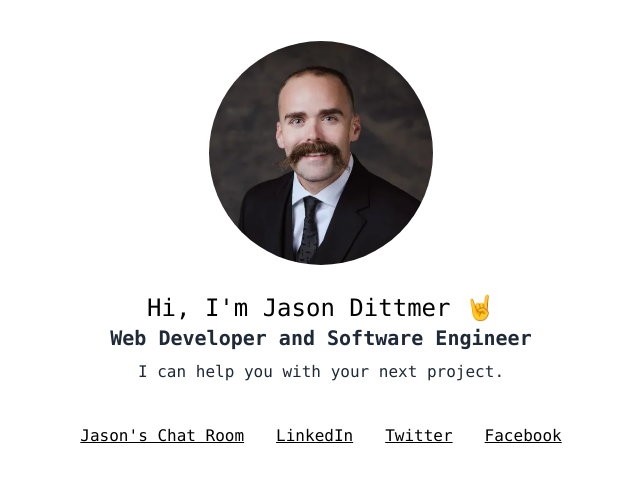
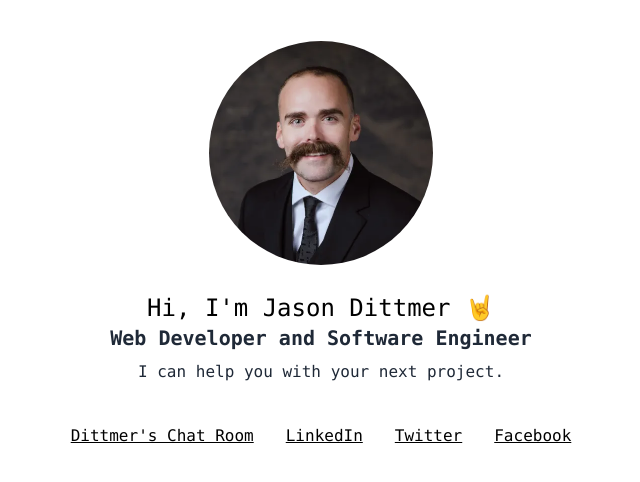
Before and after one commit to thedittmer/dittmer-pro, a SvelteKit app: page / in a window 1280 px wide. Shown: the top 482 px of the page, without its empty margins (319-959 px from the left). Built offline with nearby package versions, Linux system fonts and the light colour scheme.

Commit message:
dittmer's chat room

```diff
--- a/src/routes/+page.svelte
+++ b/src/routes/+page.svelte
@@ -59,7 +59,7 @@
 					<div class="flex flex-col md:flex-row md:items-center justify-center mt-6 dark:text-white">
 						<a
 							href="/chat"
-							class="m-4 underline">Jason's Chat Room</a
+							class="m-4 underline">Dittmer's Chat Room</a
 						>
 						<a
 							href="https://www.linkedin.com/in/jason-dittmer-04773223/"
```
